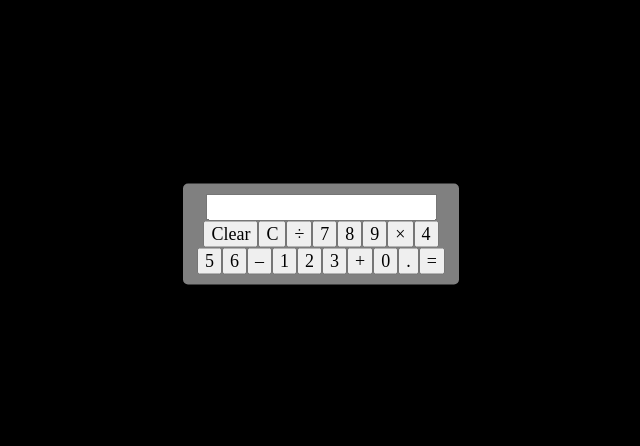
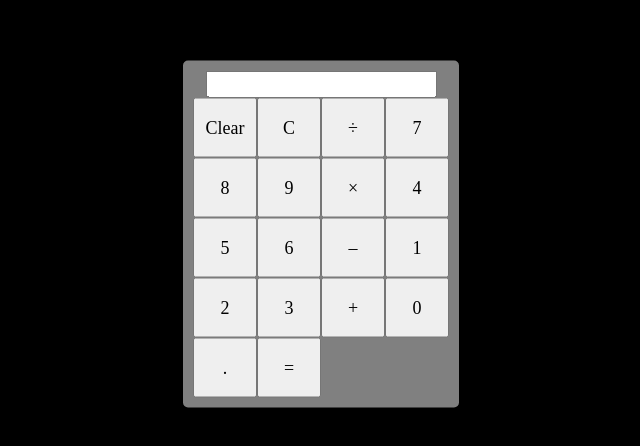
Before and after one commit to jordanalexis6/reactCalculator, a React (Create React App) app: page / in a window 1280 px wide. Shown: the part 166-612 px from the top of the page, without its empty margins (319-959 px from the left). Built offline with nearby package versions, Linux system fonts and the light colour scheme; a web font is replaced by a local one.

Commit message:
fixing keypad in css

```diff
--- a/src/App.css
+++ b/src/App.css
@@ -24,3 +24,9 @@ body {
   background: gray;
   border-radius: 5px;
 }
+
+.keypad {
+  display: grid;
+  grid-template-columns: repeat(4, 1fr);
+  grid-auto-rows: minmax(60px, auto);
+}
```
